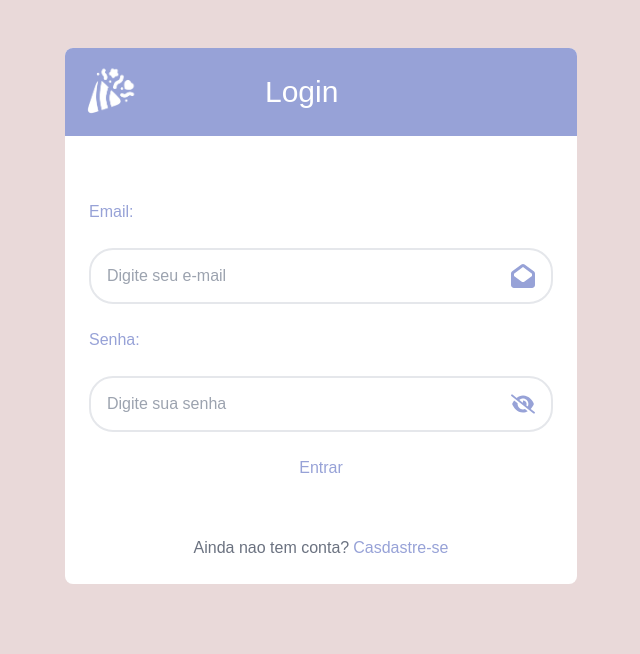
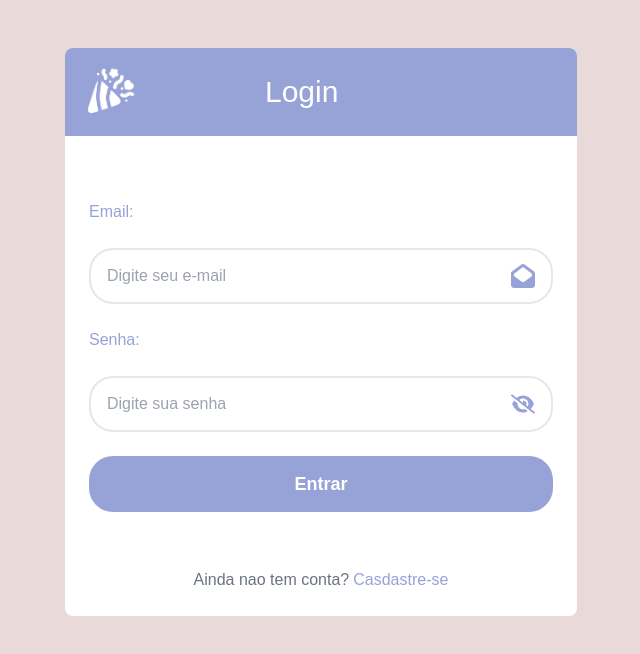
Before and after one commit to RafhaelMilanes/Front-end-PI, a Next.js app in the folder festa-pi-iesb/: page /signin in a window 1280 px wide. Shown: the top 654 px of the page, without its empty margins (319-959 px from the left). Built offline with nearby package versions, Linux system fonts and the light colour scheme.

Commit message:
adiciona componete button #5. Closes #5

```diff
--- a/festa-pi-iesb/src/components/auth/signin-form.tsx
+++ b/festa-pi-iesb/src/components/auth/signin-form.tsx
@@ -4,6 +4,7 @@
 import { useState } from "react";
 import { Input } from "../ui/input";
 import { faEnvelopeOpen } from "@fortawesome/free-solid-svg-icons";
+import { Button } from "../ui/button";
 
 export const SigninForm = () => {
     const router = useRouter();
@@ -31,7 +32,7 @@
                 password
             />
 
-            <button onClick={handleEnterButton}>Entrar</button>
+            <Button label="Entrar" onClick={handleEnterButton} size={1}/>
         </>
     )
 }
--- /dev/null
+++ b/festa-pi-iesb/src/components/ui/button.tsx
@@ -0,0 +1,19 @@
+type Props = {
+  label: string;
+  onClick?: () => void;
+  size: 1 | 2 | 3;
+};
+
+export const Button = ({ label, onClick, size }: Props) => {
+  return (
+    <div
+        className={`flex justify-center items-center cursor-pointer bg-[#97A2D7] text-white font-bold rounded-3xl  hover:bg-[#727ba8] transition duration-700 ease-in-out
+           ${size === 1 && 'h-14 text-lg'}
+           ${size === 2 && 'h-10 text-md'}
+           ${size === 3 && 'h-7 text-xs'}`}
+        onClick={onClick}
+    >
+        {label}
+    </div>
+  );
+};
```
